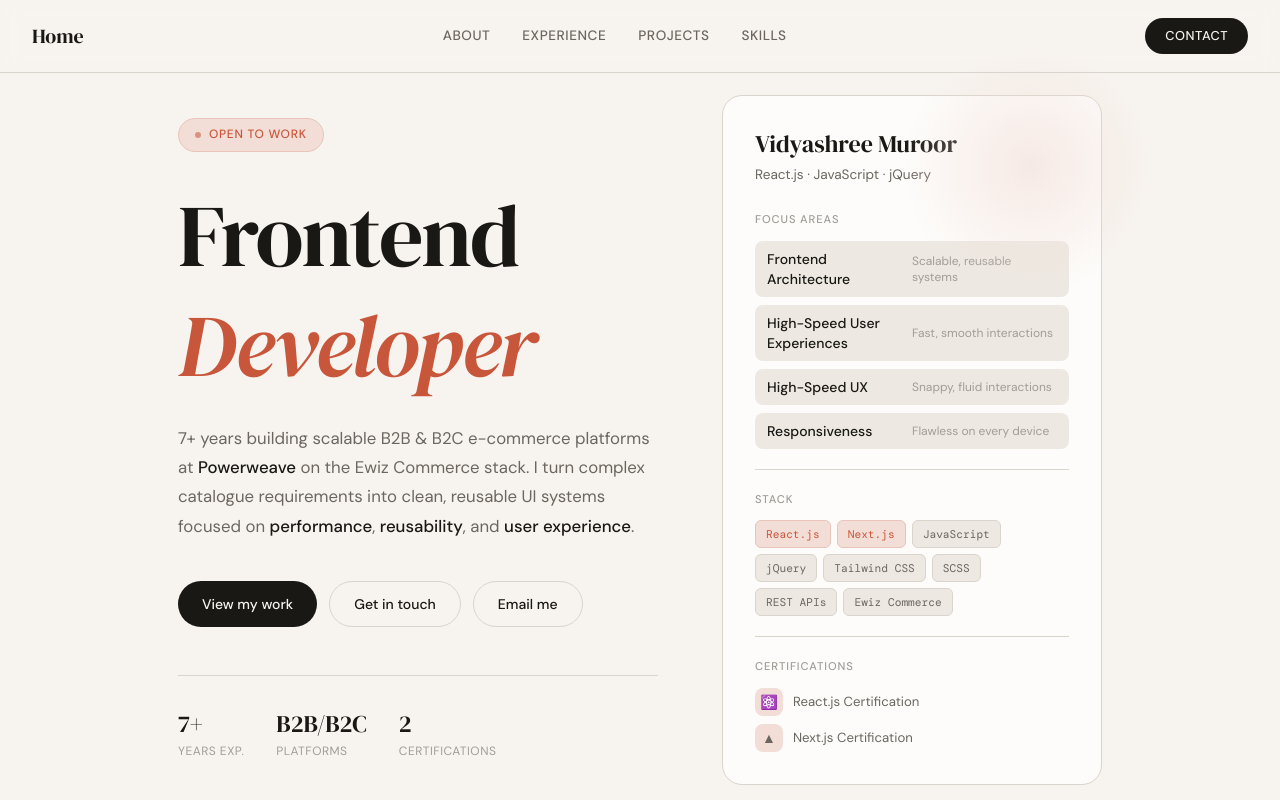
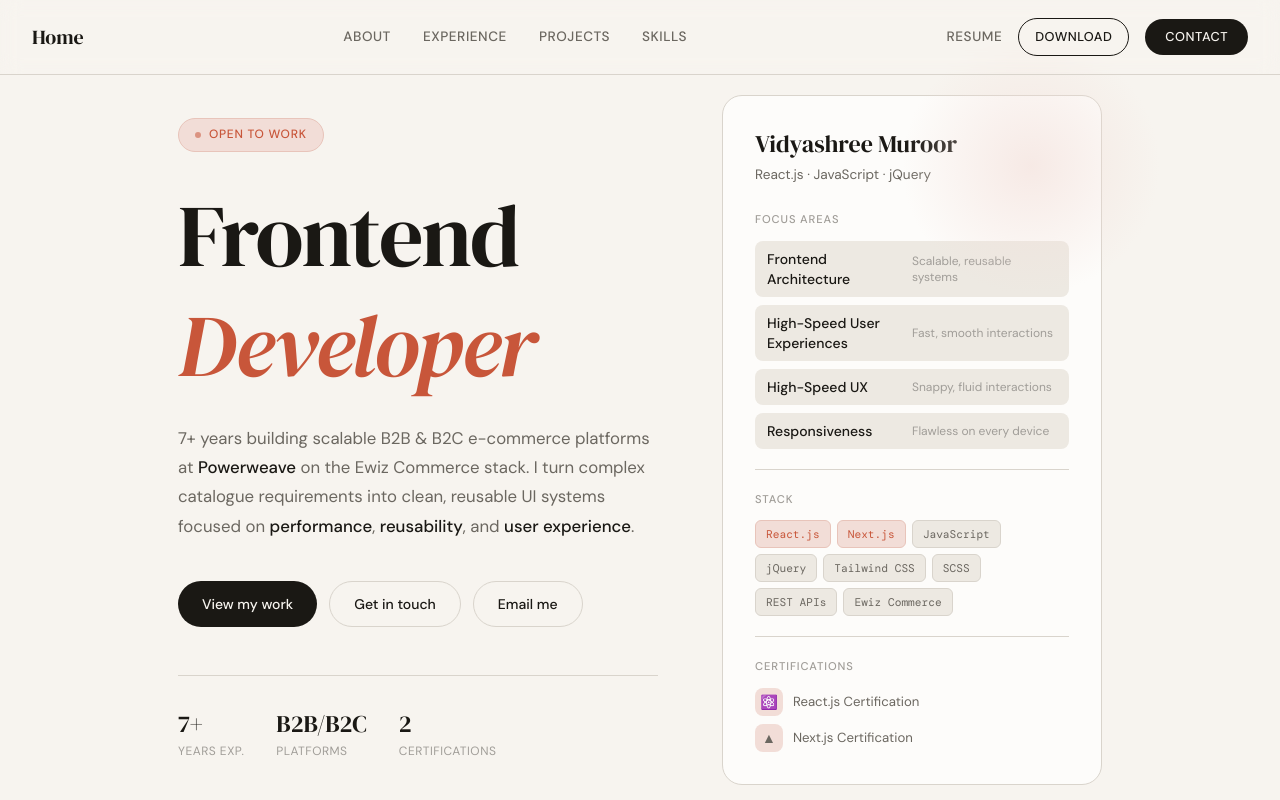
Before and after one commit to newWebCoder/Portfolio, a React (Create React App) app: page / in a window 1280 px wide. Shown: the top 800 px of the page. Built offline with nearby package versions, Linux system fonts and the light colour scheme; no server answers.

Commit message:
added resume and download option

```diff
--- a/src/components/Navbar.jsx
+++ b/src/components/Navbar.jsx
@@ -37,12 +37,31 @@
         ))}
       </div>
 
+      <div className="hidden lg:flex items-center gap-4">
+        <a
+          href="/Vidyashree%20Muroor_Frontend%20Developer.pdf"
+          target="_blank"
+          rel="noopener noreferrer"
+          className="text-[0.85rem] font-medium uppercase tracking-[0.04em] text-ink-soft transition-colors hover:text-ink"
+        >
+          Resume
+        </a>
+
+        <a
+          href="/Vidyashree%20Muroor_Frontend%20Developer.pdf"
+          download
+          className="rounded-full border border-ink px-4 py-2 text-[0.8rem] font-medium uppercase tracking-[0.04em] text-ink transition-all hover:bg-ink/5"
+        >
+          Download
+        </a>
+
         <a
           href="#contact"
           className="rounded-full bg-ink px-5 py-2 text-[0.8rem] font-medium uppercase tracking-[0.04em] text-paper transition-all hover:-translate-y-px hover:bg-accent"
         >
           Contact
         </a>
+      </div>
     </motion.nav>
   );
 };
```
Also changed, not shown: 1 other file (tests, documents, lock files or other folders). Lines whose indentation alone changed are shown as unchanged.
